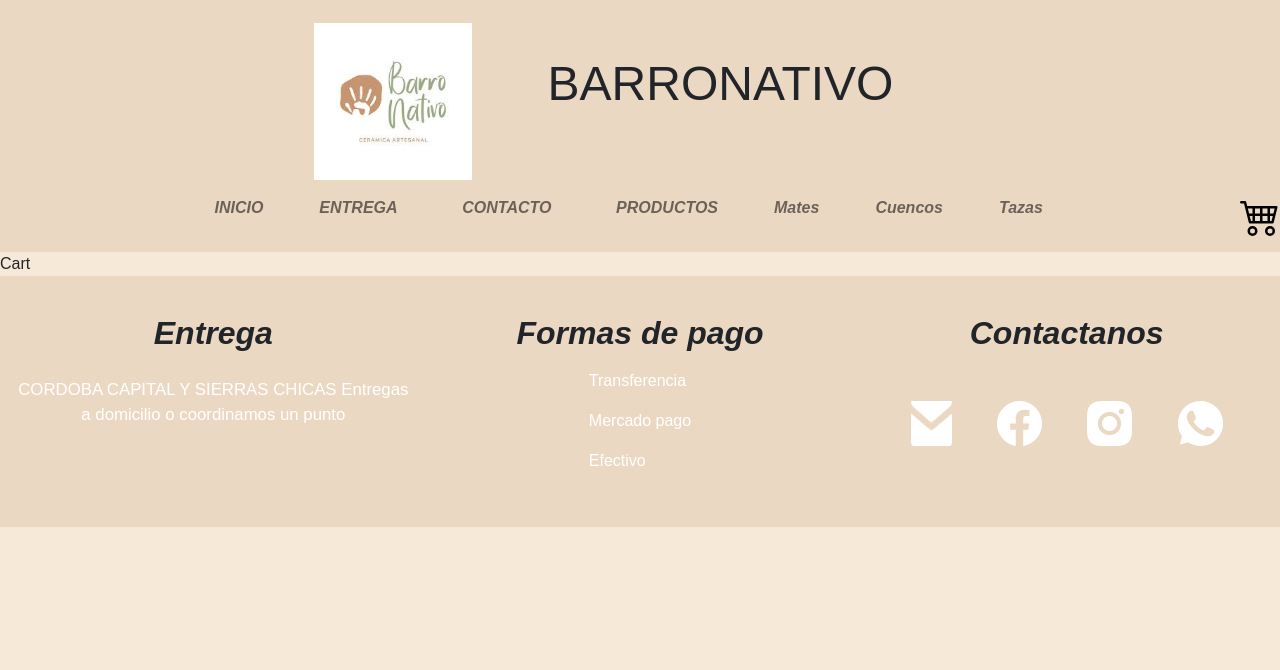
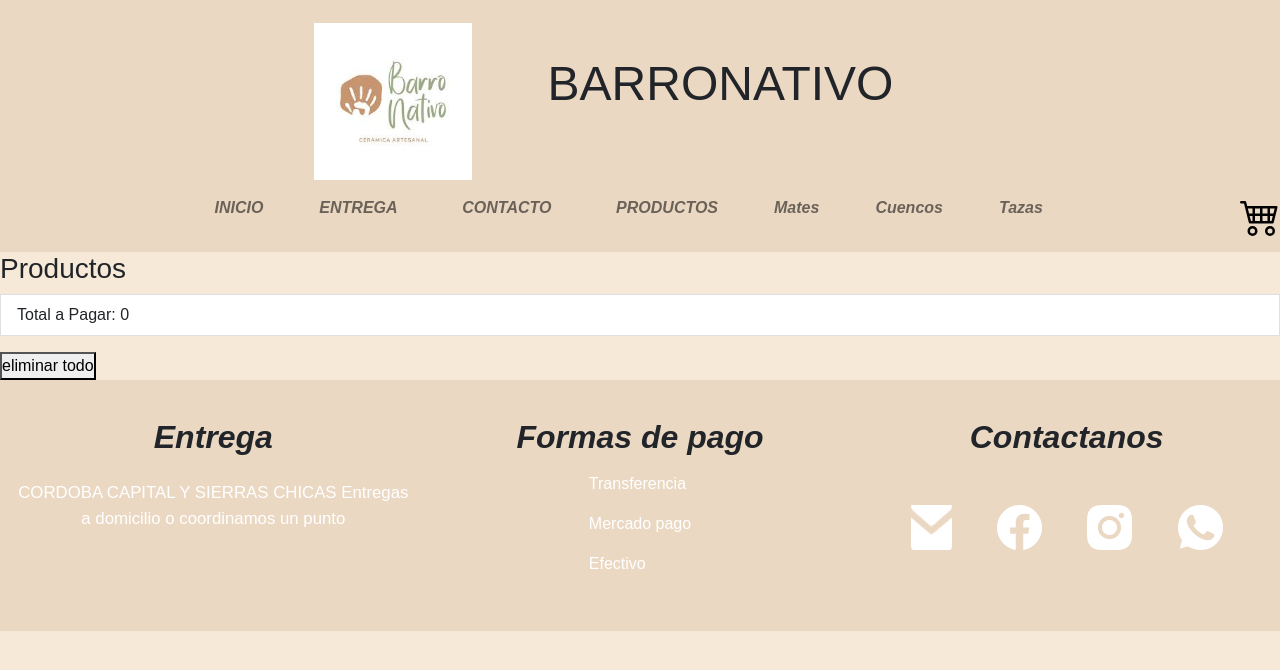
Before and after one commit to ezequieleandi/barronativoReact-eandi, a React (Create React App) app: page /carrito in a window 1280 px wide. Shown: the top 670 px of the page. Built offline with nearby package versions, Linux system fonts and the light colour scheme.

Commit message:
avance carrito compras

```diff
--- a/package.json
+++ b/package.json
@@ -7,6 +7,7 @@
     "@testing-library/react": "^13.3.0",
     "@testing-library/user-event": "^13.5.0",
     "bootstrap": "^5.1.3",
+    "firebase": "^9.9.0",
     "react": "^18.1.0",
     "react-bootstrap": "^2.4.0",
     "react-dom": "^18.1.0",
--- a/src/components/cart/Cart.js
+++ b/src/components/cart/Cart.js
@@ -1,7 +1,24 @@
+import React, {useContext} from 'react';
+import {CartContext} from '../../context/CartContext';
+import CartItems from '../cartItems/CartItems';
+
+
 
 function Cart() {
+  const {cart, precioTotal, removeItem, clear} = useContext(CartContext)
+
+
   return (
-    <div>Cart</div>
+    <div>
+      <h3 className='center'>Productos</h3>
+      <ul className='list-group center'>
+        {cart.map((el) => (
+          <CartItems cart={el} removeItem= {removeItem} />
+        ))}
+      </ul>
+      <p className='list-group-item center'>Total a Pagar: {precioTotal()} </p>
+      <button onClick={clear}>eliminar todo</button>
+    </div>
   )
 }
 
--- /dev/null
+++ b/src/components/cartItems/CartItems.js
@@ -0,0 +1,15 @@
+import React from 'react'
+
+function CartItems({cart, removeItem}) {
+
+  return (
+    <>
+        <li className='list-group-item center'>
+            {cart.item.producto} - {cart.item.linea} - ${cart.item.precio} x {cart.quantity}
+            <button onClick={ ()=>removeItem(cart.id) }>eliminar</button>
+        </li>
+    </>
+  )
+}
+
+export default CartItems
--- a/src/components/itemDetailContainer/ItemDetail.js
+++ b/src/components/itemDetailContainer/ItemDetail.js
@@ -1,31 +1,34 @@
-import { getProductos } from '../../helpers/GetProducts';
 import ItemCount from '../ItemCount/ItemCount';
 import {Link, useParams} from 'react-router-dom';
 import {useState, useEffect, useContext} from 'react';
 import {CartContext} from '../../context/CartContext';
+import {getDocs, collection, getFirestore, getDoc, doc} from 'firebase/firestore';
 
 function ItemDetail() {
   const [products, setProductos] = useState([]);
   const [cantidad, setCantidad] = useState();
-  const [addItem] = useContext(CartContext)
+  const {addItem} = useContext(CartContext)
   const {id} = useParams();
 
   const contador = (contador)=>{
     setCantidad(contador)
     const producto = {item: products, quantity: contador}
     addItem(producto)
-    console.log(producto)
   }
 
   useEffect(()=>{
     if(id){
-      getProductos
-      .then(respuesta=>{setProductos(respuesta.find(produ => produ.id == id))})
+      const db = getFirestore();
+      const queryProduct = doc(db, 'productos', id)
+      getDoc(queryProduct)
+      .then(resp=>setProductos({id: resp.id, ...resp.data()}))
       .catch(error=>console.log(error))
     }else{
-      getProductos
-      .then(respuesta=>{setProductos(respuesta)})
-      .catch(error=>console.log(error))
+      const db = getFirestore();
+      const queryCollection = collection(db, 'productos');
+      getDocs(queryCollection)
+        .then(resp => setProductos(resp.docs.map(prod => ({ id: prod.id, ...prod.data() }))))
+        .catch(error => console.log(error))
     }
   }, [id])
 
--- a/src/components/itemListcontainer/ItemListContainer.js
+++ b/src/components/itemListcontainer/ItemListContainer.js
@@ -1,7 +1,7 @@
 import {useState, useEffect} from 'react';
-import { getProductos } from '../../helpers/GetProducts';
 import ItemList from '../itemList/ItemList';
 import {useParams} from 'react-router-dom';
+import {getDocs, collection, getFirestore, query, where} from 'firebase/firestore';
 
 function ItemListContainer() {
     const [products, setProductos] = useState([]);
@@ -10,17 +10,23 @@ function ItemListContainer() {
 
     useEffect(()=>{
       if(categoriaId){
-        getProductos
-        .then(respuesta=>{setProductos(respuesta.filter(produ => produ.producto === categoriaId))})
-        .catch(error=>console.log(error))
-        .finally(()=>setLoading(false))
+        const db = getFirestore();
+        const queryCollection = collection(db, 'productos');
+        const queryCollectionFilter = query(queryCollection, where('producto', '==', categoriaId))
+        getDocs(queryCollectionFilter)
+          .then(resp => setProductos(resp.docs.map(prod => ({ id: prod.id, ...prod.data() }))))
+          .catch(error => console.log(error))
+          .finally(() => setLoading(false))
       }else{
-        getProductos
-        .then(respuesta=>{setProductos(respuesta)})
-        .catch(error=>console.log(error))
-        .finally(()=>setLoading(false))
+        const db = getFirestore();
+        const queryCollection = collection(db, 'productos');
+        getDocs(queryCollection)
+          .then(resp => setProductos(resp.docs.map(prod => ({ id: prod.id, ...prod.data() }))))
+          .catch(error => console.log(error))
+          .finally(() => setLoading(false))
       }
     }, [categoriaId])
+
   return (
     <>
         {loading ? <h2>cargando...</h2>
--- a/src/context/CartContext.js
+++ b/src/context/CartContext.js
@@ -6,24 +6,33 @@ export const CartProvider = ({children}) => {
     const [cart, setCart] = useState([]);
 
     const addItem = (item) => {
-        const posicion_carrito = cart.findIndex(elemento => elemento.item.id == item.item.id);
-        if (posicion_carrito === -1) {
-            console.log("no hay elementos iguales")
+        const inCart = isInCart(item.item.id)
+        if (inCart === -1) {
+            const producto = item
+            cart.push(producto)
         } else {
-            console.log("SIIIII")
+            cart[inCart].quantity += item.quantity
+            setCart([...cart])
         }
     }
+    const precioTotal = () => {
+        return cart.reduce((count, prodObj)=> count = count + (prodObj.precio * prodObj.quantity), 0)
+    }
+    const cantidadTotal = () => {
+        return cart.reduce((contador, prodObj)=> contador +=  prodObj.quantity, 0)
+    }
     const removeItem = (itemId) => {
-
+        setCart(cart.filter(prod=>prod.id !== itemId))
     }
     const clear = () => {
         setCart([]);
     }
     const isInCart = (id) => {
-        return cart.find((item) => item.id === id) ? true : false;
+        return cart.findIndex(elemento => elemento.item.id == id);
     }
+
     return(
-        <CartContext.Provider value={[addItem, removeItem, clear, isInCart]}>
+        <CartContext.Provider value={{addItem, clear, removeItem, isInCart, cart, setCart, precioTotal, cantidadTotal, removeItem} }>
             {children}
         </CartContext.Provider>
     )
--- /dev/null
+++ b/src/firebase/config.js
@@ -0,0 +1,18 @@
+
+import { initializeApp } from "firebase/app";
+
+const firebaseConfig = {
+  apiKey: "AIzaSyBcJMkX-qD1U1pf8pjvI5lBfj4wcn1Lpg8",
+  authDomain: "prueba-react-general.firebaseapp.com",
+  projectId: "prueba-react-general",
+  storageBucket: "prueba-react-general.appspot.com",
+  messagingSenderId: "991731415087",
+  appId: "1:991731415087:web:aee41df221081217feaeda"
+};
+
+// Initialize Firebase
+const app = initializeApp(firebaseConfig);
+
+export default function iniFirestore(){
+    return app;
+}
--- a/src/index.js
+++ b/src/index.js
@@ -3,6 +3,7 @@ import ReactDOM from 'react-dom/client';
 import './index.css';
 import App from './App';
 import reportWebVitals from './reportWebVitals';
+import iniFirestore from './firebase/config';
 
 const root = ReactDOM.createRoot(document.getElementById('root'));
 root.render(
@@ -11,6 +12,8 @@ root.render(
   </React.StrictMode>
 );
 
+iniFirestore();
+
 // If you want to start measuring performance in your app, pass a function
 // to log results (for example: reportWebVitals(console.log))
 // or send to an analytics endpoint. Learn more: https://bit.ly/CRA-vitals
```
Also changed, not shown: 1 other file (tests, documents, lock files or other folders).
